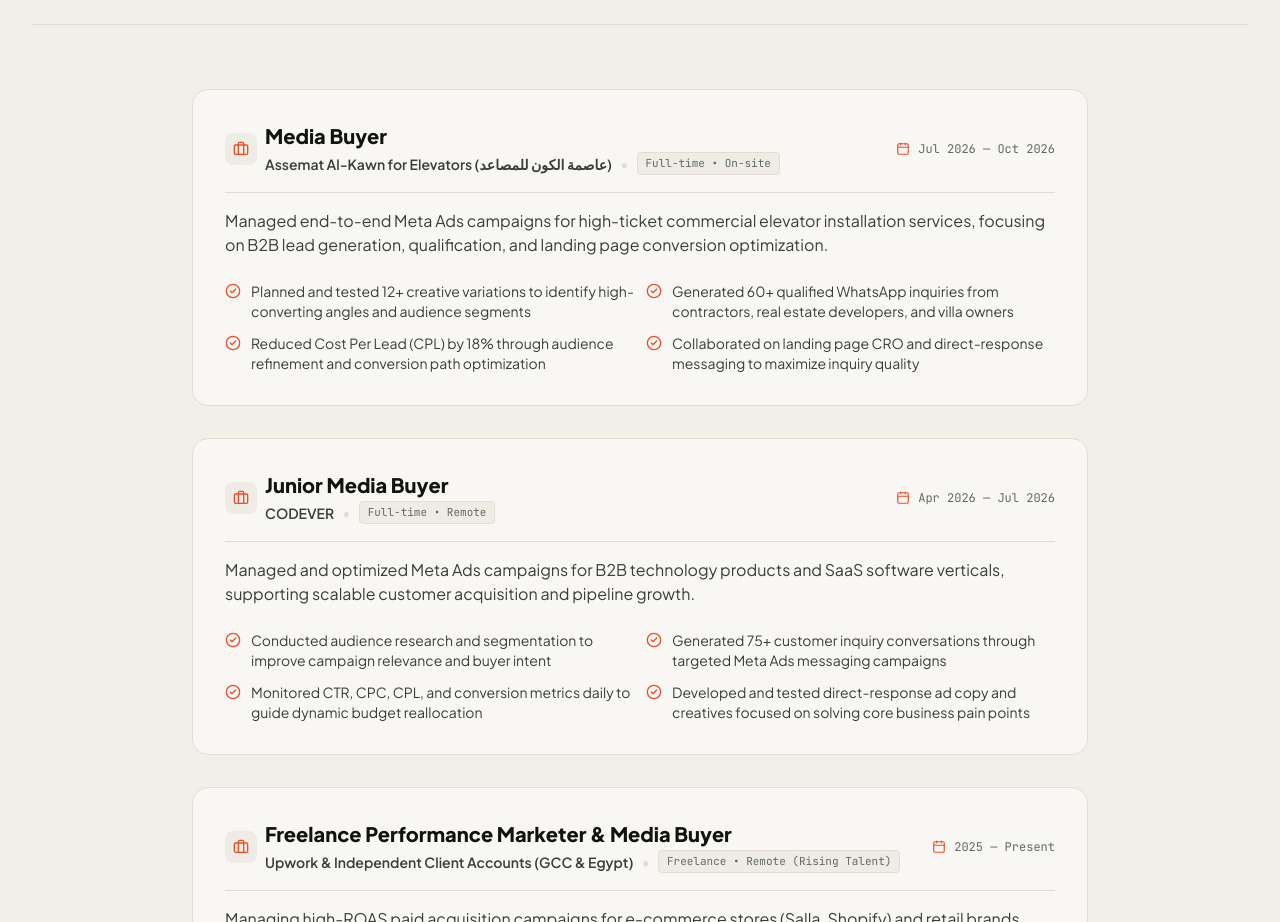
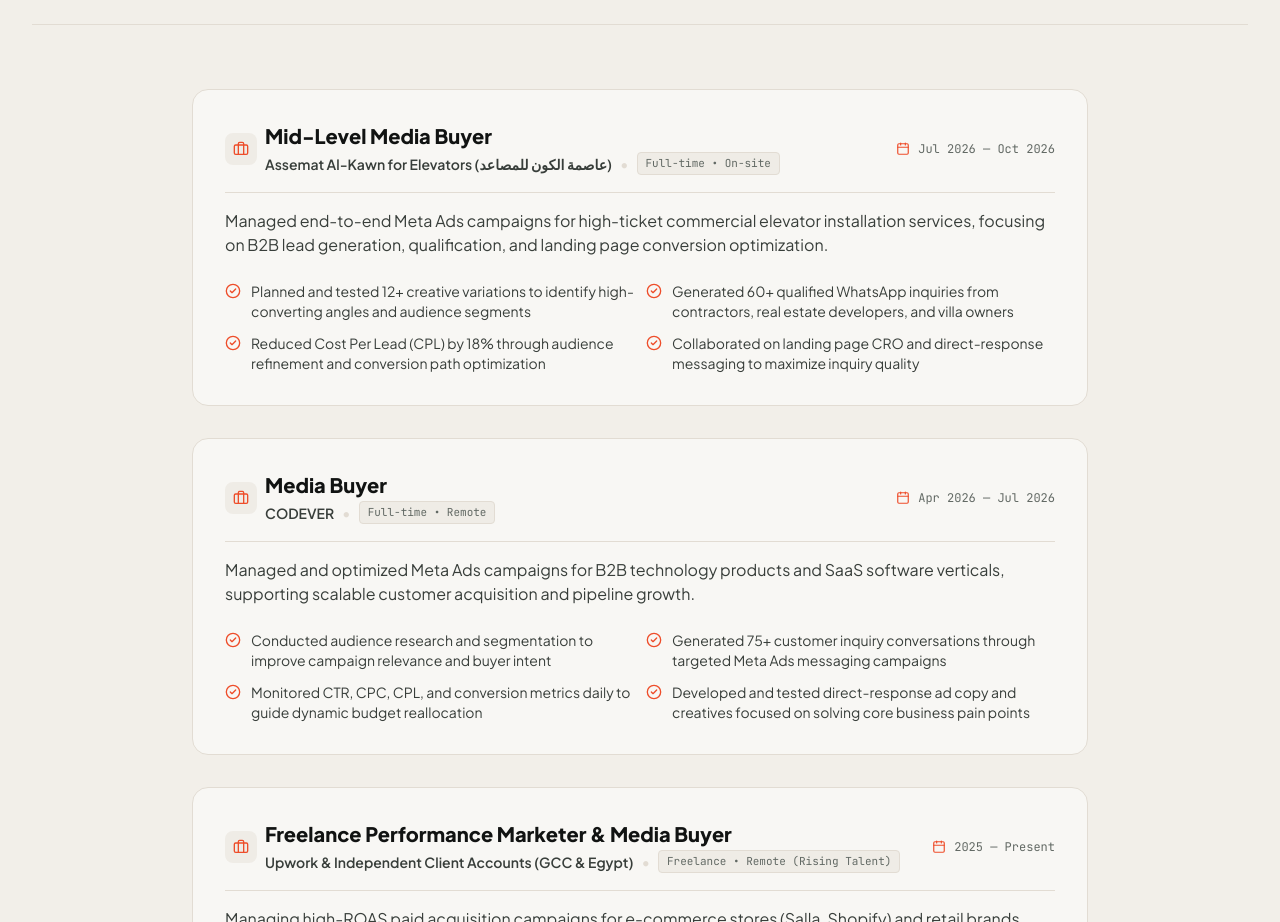
Before and after one commit to aliabdelazim7/Marketing-Portfolio, a React (Vite) app: page / in a window 1280 px wide. Shown: the part 5860-6782 px from the top of the page. Built offline with nearby package versions, Linux system fonts and the light colour scheme; a web font is replaced by a local one.

Commit message:
fix(timeline): update Assemat Al-Kawn role to Mid-Level Media Buyer and CODEVER to Media Buyer

```diff
--- a/src/data/content.ts
+++ b/src/data/content.ts
@@ -1702,8 +1702,8 @@ export const experienceTimeline: ExperienceItem[] = [
   {
     period: "Jul 2026 — Oct 2026",
     periodAr: "يوليو 2026 — أكتوبر 2026",
-    role: "Media Buyer",
-    roleAr: "ميديا باير ومسؤول إعلانات الأداء (Media Buyer)",
+    role: "Mid-Level Media Buyer",
+    roleAr: "ميد ليفل ميديا باير (Mid-Level Media Buyer)",
     organization: "Assemat Al-Kawn for Elevators (عاصمة الكون للمصاعد)",
     organizationAr: "شركة عاصمة الكون للمصاعد",
     type: "Full-time • On-site",
@@ -1728,8 +1728,8 @@ export const experienceTimeline: ExperienceItem[] = [
   {
     period: "Apr 2026 — Jul 2026",
     periodAr: "أبريل 2026 — يوليو 2026",
-    role: "Junior Media Buyer",
-    roleAr: "ميديا باير لمنتجات التكنولوجيا والبرمجيات (Junior Media Buyer)",
+    role: "Media Buyer",
+    roleAr: "ميديا باير لمنتجات التكنولوجيا والبرمجيات (Media Buyer)",
     organization: "CODEVER",
     organizationAr: "شركة CODEVER للحلول البرمجية",
     type: "Full-time • Remote",
```
